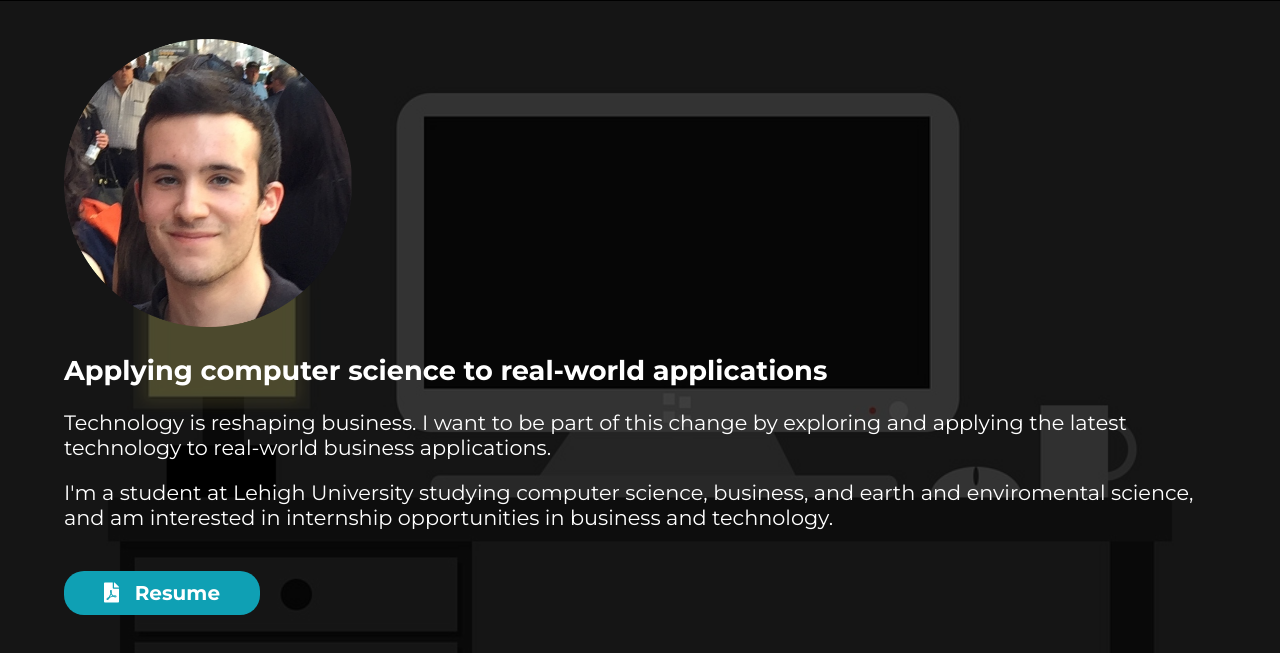
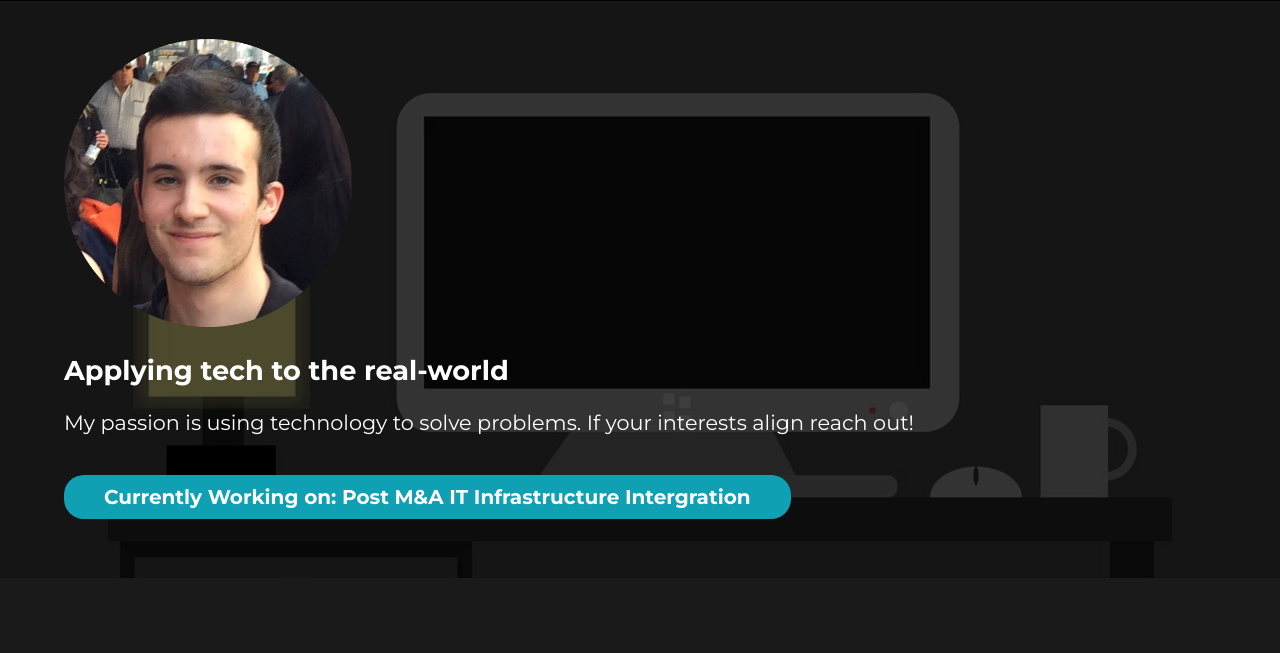
Before and after one commit to SpencerMax/personal_website, a website: page index.html in a window 1280 px wide. Shown: the part 89-742 px from the top of the page. Drawn offline with nearby package versions, Linux system fonts and the light colour scheme.

Commit message:
Much needed update

```diff
--- a/index.html
+++ b/index.html
@@ -51,20 +51,19 @@
           <div>
             <img style="width: 25%; height: auto;" src="img/circle-cropped.png">
             <h2>
-              Applying computer science to real-world applications
+              Applying tech to the real-world
             </h2>
           </div>
 
           <div>
             <p>
-              Technology is reshaping business. I want to be part of this change by exploring and applying the latest technology to real-world business applications.
+              My passion is using technology to solve problems. If your interests align reach out!
             </p>
-            <p>
-              I'm a student at Lehigh University studying computer science, business, and earth and enviromental science, and am interested in internship opportunities in business and technology.
-            </p>
-            <a href="./SL_Resume.pdf" class="button-primary">
-              <i class="fa fa-file-pdf"></i>
-              Resume
+
+            <a href="https://news.bd.com/2024-09-03-BD-Completes-Acquisition-of-Critical-Care-from-Edwards-Lifesciences" class="button-primary">
+                <span style="display: block; text-align: center;">
+                  Currently Working on: Post M&amp;A IT Infrastructure Intergration
+                </span>
             </a>
           </div>
         </div>
@@ -187,8 +186,7 @@
             CONTACT ME
           </h1>
           <p>Whether reaching out about career opportunities or just saying hello.</p>
-          <a href="mailto:sml223@lehigh.edu"><h3>sml223@lehigh.edu</h3></a>
-          <a><h3>(201)-788-7686</h3></a>
+          <a href="mailto:spencer.max.land@gmail.com"><h3>spencer.max.land@gmail.com</h3></a>
         </div>
       </section>
 
```
Also changed, not shown: 1 other file.
